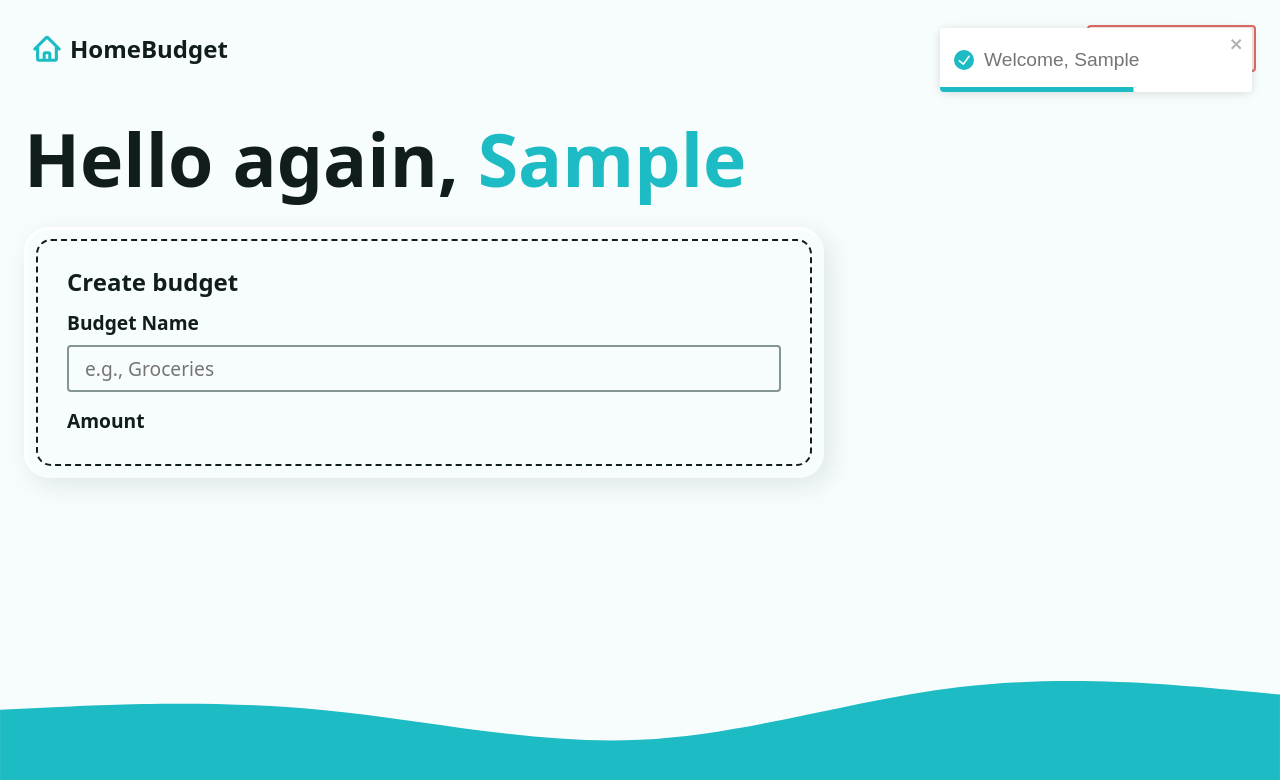
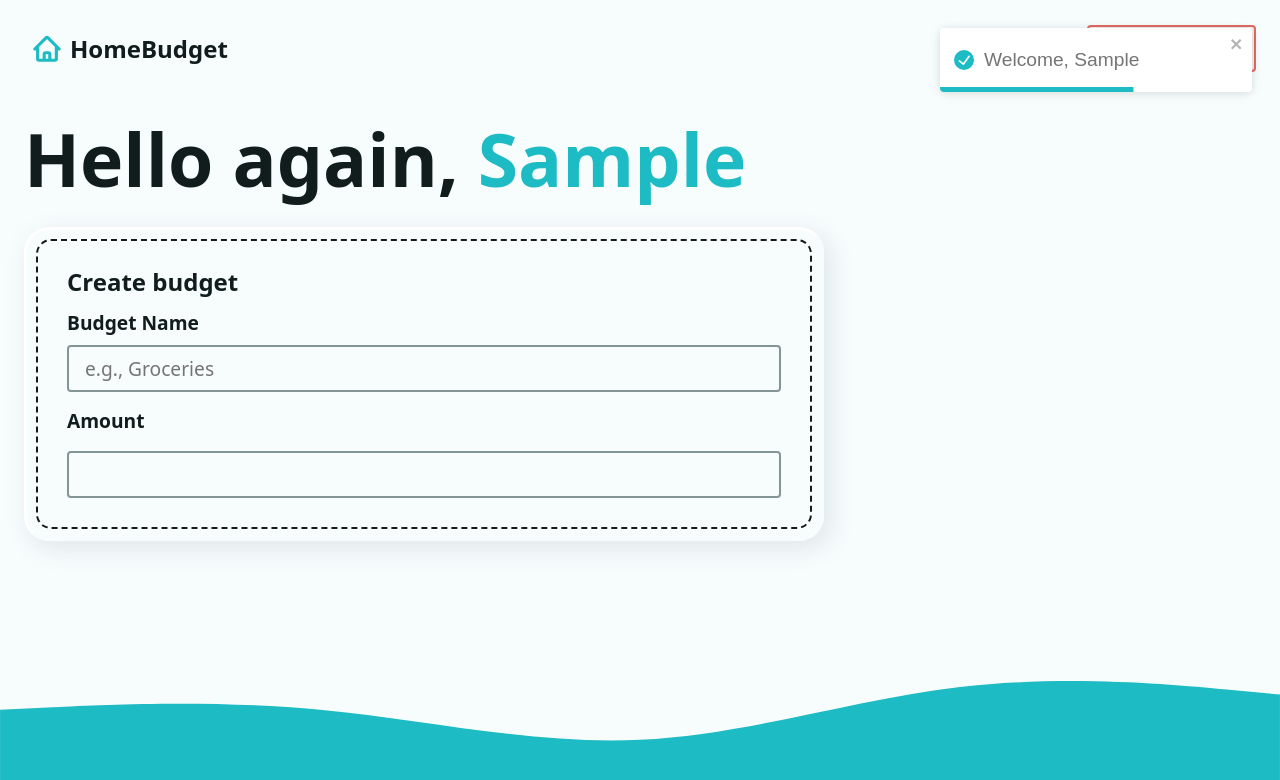
Before and after one commit to jos3ph-m/home-budget, a React (Vite) app: page / in a window 1280 px wide. Both pictures are taken after typing "Sample" into the empty fields and a click on the button "Create Account". Shown: the top 780 px of the page. Built offline with nearby package versions, Linux system fonts and the light colour scheme.

Commit message:
New budget form

```diff
--- a/src/components/AddBudgetForm.jsx
+++ b/src/components/AddBudgetForm.jsx
@@ -12,6 +12,7 @@ const AddBudgetForm = () => {
           <input type="text" name="newBudget" id="newBudget" placeholder='e.g., Groceries' required/>
         </div>
         <label htmlFor="newBudgetAmount">Amount</label>
+        <input type="number" step="0.01"/>
       </Form>
     </div>
   )
```
